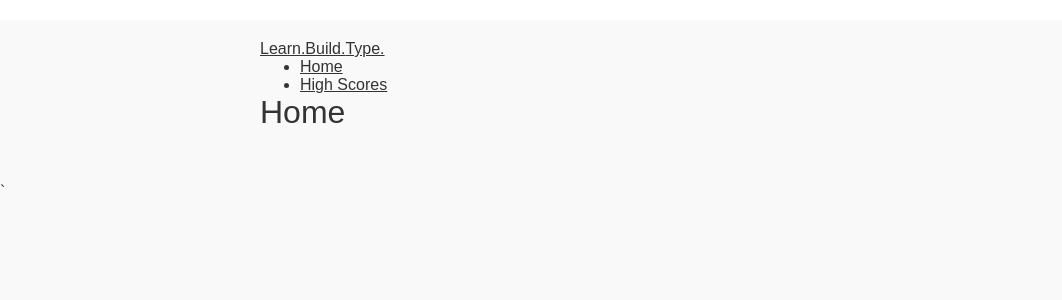
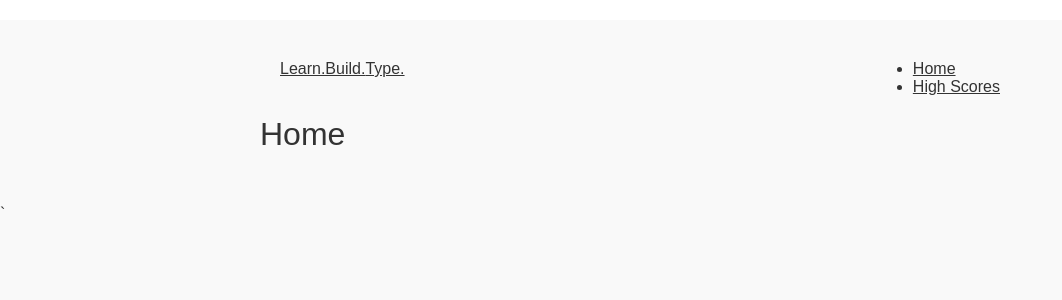
Before and after one commit to akbuma/speed-typer, a React (Create React App) app: page / in a window 1280 px wide. Shown: the top 300 px of the page, without its empty margins (0-1062 px from the left). Built offline with nearby package versions, Linux system fonts and the light colour scheme.

Commit message:
add navbar styled component

```diff
--- a/src/components/Navbar.tsx
+++ b/src/components/Navbar.tsx
@@ -1,9 +1,10 @@
 import React from 'react';
 import { Link } from 'react-router-dom';
+import { StyledNavbar } from '../styled/Navbar';
 
 export default function Navbar() {
     return (
-        <nav>
+        <StyledNavbar>
                 <div>
                     <Link to="/">
                         Learn.Build.<span>Type.</span>
@@ -13,6 +14,6 @@ export default function Navbar() {
                     <li><Link to="/">Home</Link></li>
                     <li><Link to="/highScores">High Scores</Link></li>
                 </ul>
-        </nav>
+        </StyledNavbar>
     )
 }
--- /dev/null
+++ b/src/styled/Navbar.ts
@@ -0,0 +1,7 @@
+import styled from 'styled-components';
+
+export const StyledNavbar = styled.nav`
+    display: grid;
+    grid-template-columns: 1fr auto;
+    padding: 20px;
+`;
```
Lines whose indentation alone changed are shown as unchanged.
